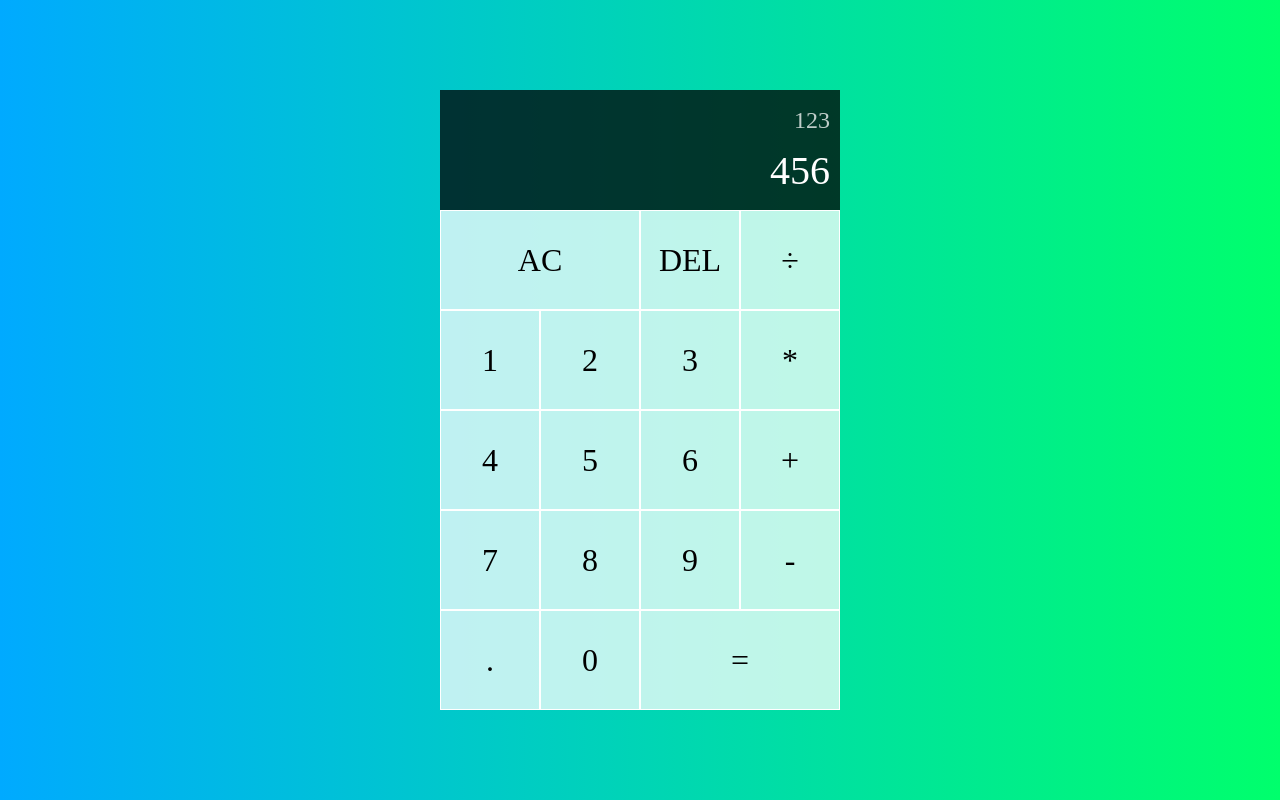
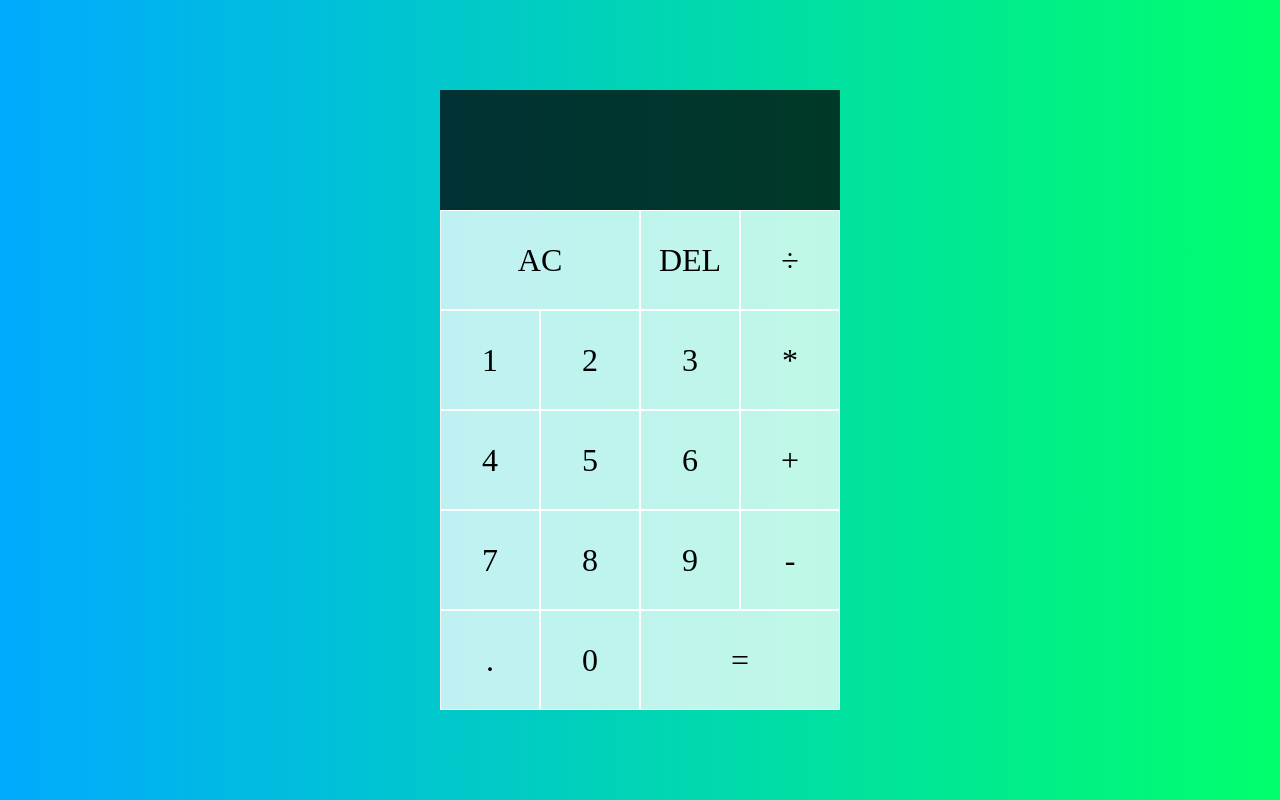
Before and after one commit to krrahul23/Calculator, a plain HTML site: page index.html in a window 1280 px wide. Drawn offline with Linux system fonts and the light colour scheme.

Commit message:
Add files via upload

```diff
--- a/index.html
+++ b/index.html
@@ -10,8 +10,8 @@
 <body>
     <div class="calculator-grid">
         <div class="output">
-            <div data-previous-operand class="previous-operand">123</div>
-            <div data-current-operand class="current-operand">456</div>
+            <div data-previous-operand class="previous-operand"></div>
+            <div data-current-operand class="current-operand"></div>
         </div>
         <button data-all-clear class="span-two">AC</button>
         <button data-delete>DEL</button>
```
